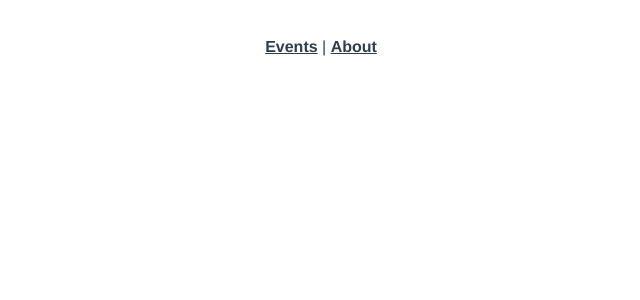
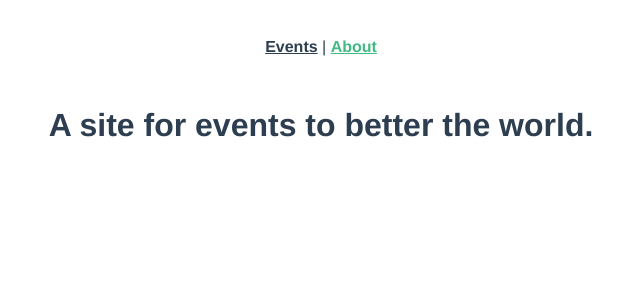
Before and after one commit to Prettivy/debut-vue, a Vue app: page /about-us in a window 1280 px wide. Before the commit this address had no page. Shown: the top 300 px of the page, without its empty margins (319-959 px from the left). Built offline with nearby package versions, Linux system fonts and the light colour scheme.

Commit message:
Ajouter de la redirection en cas de changement d'url

```diff
--- a/src/App.vue
+++ b/src/App.vue
@@ -7,8 +7,8 @@ import { RouterLink, RouterView } from 'vue-router'
     <header>
       <div class="wrapper">
         <nav>
-          <RouterLink to="/">Events</RouterLink> |
-          <RouterLink to="/about">About</RouterLink>
+          <RouterLink :to="{name:'event-list'}">Events</RouterLink> |
+          <RouterLink :to="{name:'about'}">About</RouterLink>
         </nav>
       </div>
     </header>
--- a/src/router/index.js
+++ b/src/router/index.js
@@ -16,7 +16,7 @@ const router = createRouter({
       props : route=>({page:parseInt(route.query.page) || 1})
     },
     {
-      path: '/event/:id',
+      path: '/events/:id',
       name: 'event-layout',
       props: true,
       component: EventLayout,
@@ -40,9 +40,18 @@ const router = createRouter({
       ]
     },
     {
-      path: '/about',
+      path: '/event/:afterEvent(.*)',
+      redirect :  to=>{
+        return { path:'/events/'+to.params.afterEvent}
+      },
+    },
+    {
+      path: '/about-us',
       name: 'about',
       component: AboutView,
+    },{
+      path: '/about',
+      redirect: {name:'about'}
     },
   ],
 })
```
